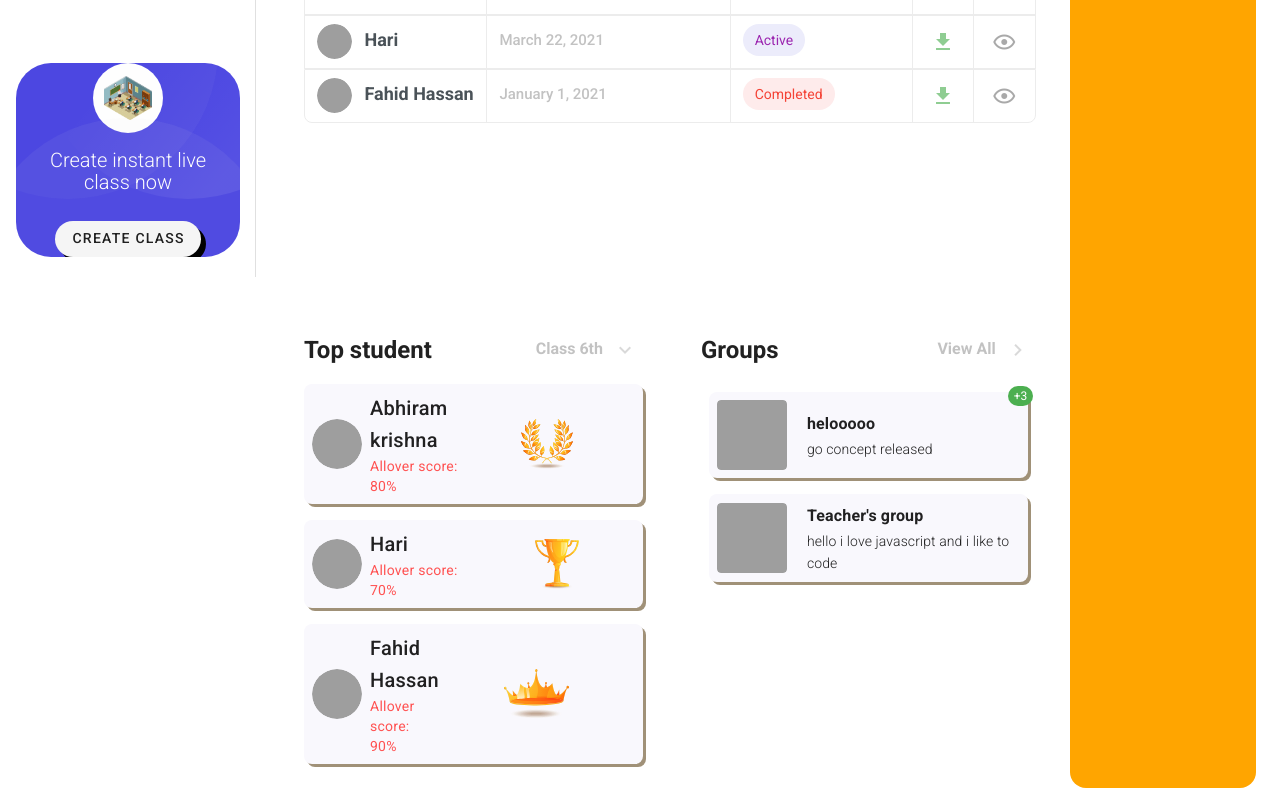
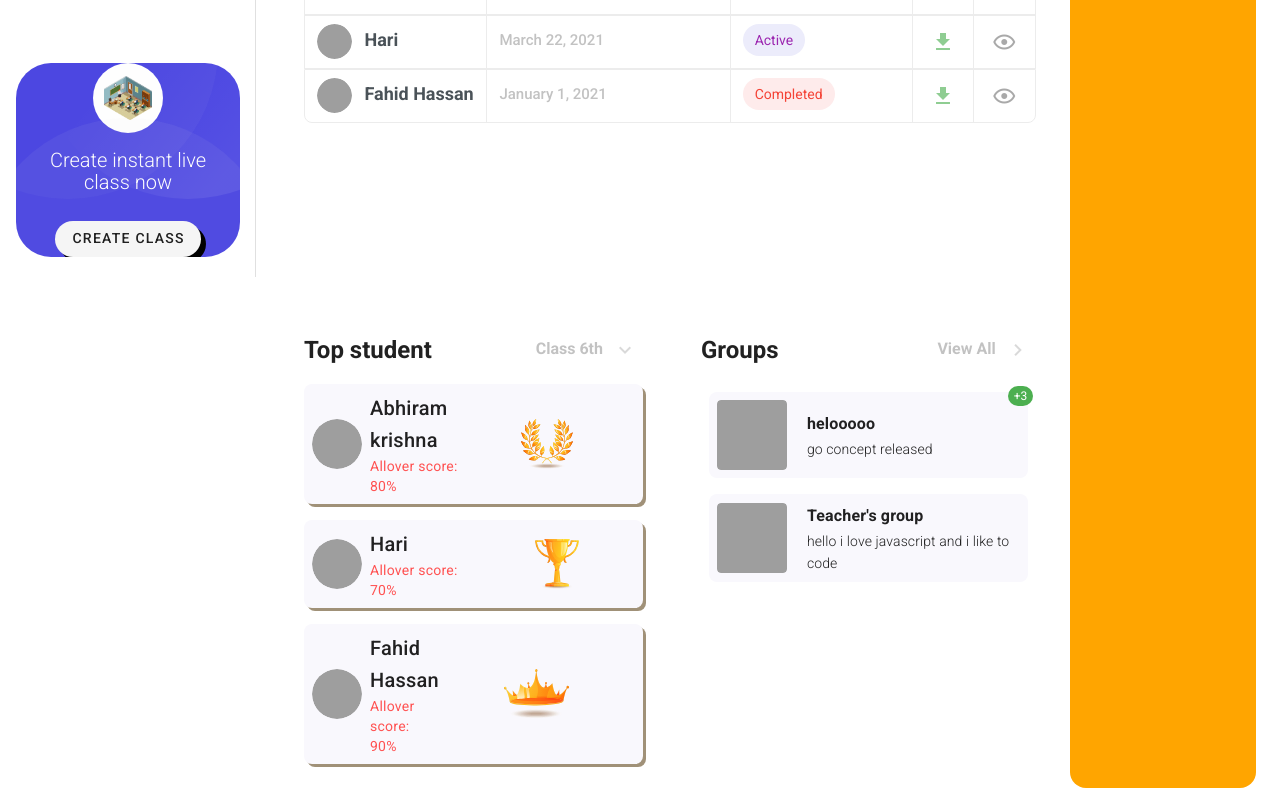
Before and after one commit to AbhiramKrishnaM/Educore, a Nuxt app: page / in a window 1280 px wide. Shown: the part 523-1323 px from the top of the page. Built offline with nearby package versions, Linux system fonts and the light colour scheme; grey boxes are pictures that could not be loaded.

Commit message:
fix: shadow from group cards

```diff
--- a/components/Ui/GroupCard.vue
+++ b/components/Ui/GroupCard.vue
@@ -6,9 +6,7 @@
     offset-x="20"
     offset-y="30"
   >
-    <div
-      class="wrapper mt-4 pa-2 rounded-lg d-flex align-center shadow-default"
-    >
+    <div class="wrapper mt-4 pa-2 rounded-lg d-flex align-center">
       <v-avatar rounded size="70" class="mr-2">
         <slot name="group-avatar">
           <v-img :src="require('@/assets/images/dummy-group.jpg')"></v-img>
@@ -37,13 +35,4 @@ export default {
 .wrapper {
   background-color: #f9f8fd;
 }
-
-.shadow-default {
-  box-shadow: 3px 3px #a09178;
-  transition: 0.3s;
-}
-
-.shadow-default:hover {
-  box-shadow: none;
-}
 </style>
```
